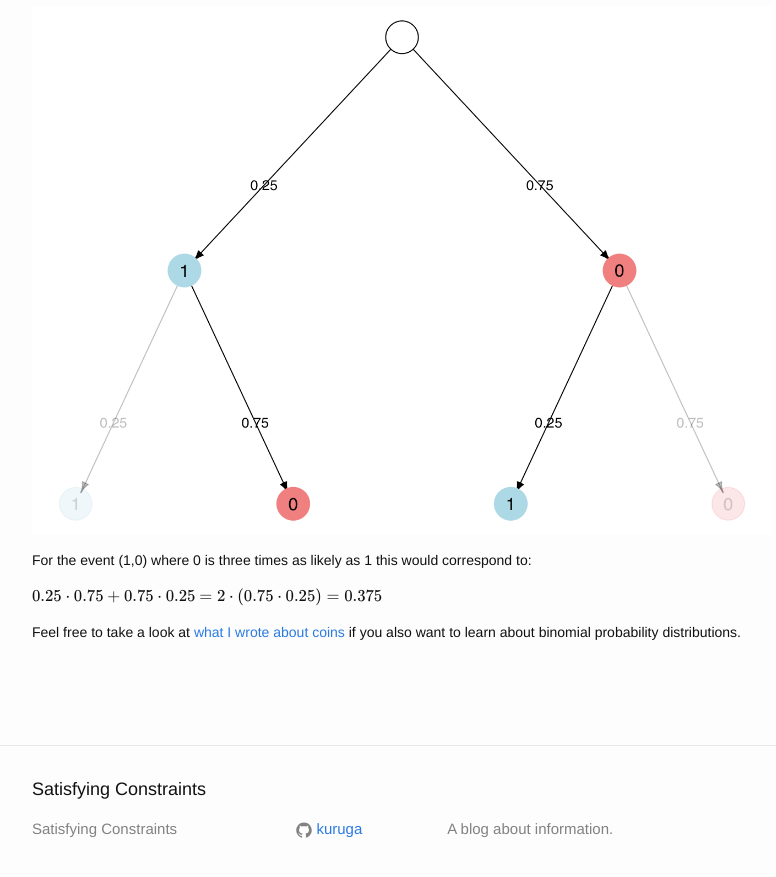
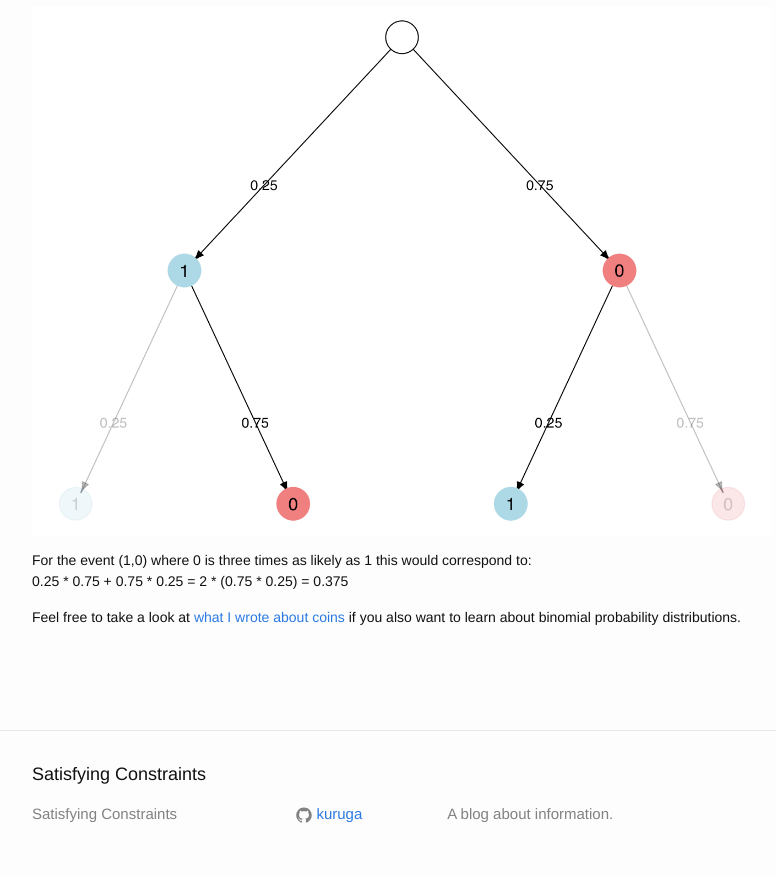
Before and after one commit to kuruga/kuruga.github.io, a Jekyll site: the page built from _posts/2016-07-11-Probabilities.markdown, in a window 1280 px wide and 900 px high, scrolled down 3054 px. Shown: the top 877 px of the window, without its empty margins (238-1014 px from the left). Built offline with Jekyll 4.4.1, drawn with Linux system fonts in a browser that asks for light colours; formulas are drawn with MathJax 3; comment, search, counter and statistics services are not loaded.

Commit message:
removed latex equations from probabilities post. concluded that the github is responsible for failure to render markdown correctly as other blogs hosted on github seem to have the same problem while jekyll serve renders latex equations without issues

```diff
--- a/_posts/2016-07-11-Probabilities.markdown
+++ b/_posts/2016-07-11-Probabilities.markdown
@@ -47,10 +47,7 @@ In this summarized representation the probability of an event can simply be obta
 
 ![biasedBinary](/media/2016-07-11/biasedBinary-1.png)
 
-For the event (1,0) where 0 is three times as likely as 1 this would correspond to:
-
-$$0.25 \cdot 0.75 + 0.75 \cdot 0.25 $$
-$$= 2 \cdot (0.75  \cdot 0.25) = 0.375$$
+For the event (1,0) where 0 is three times as likely as 1 this would correspond to: <br> 0.25 * 0.75 + 0.75 * 0.25 = 2 * (0.75 * 0.25) = 0.375
 
 Feel free to take a look at [what I wrote about coins][blogCoins] if you also want to learn about binomial probability distributions.
 
```
